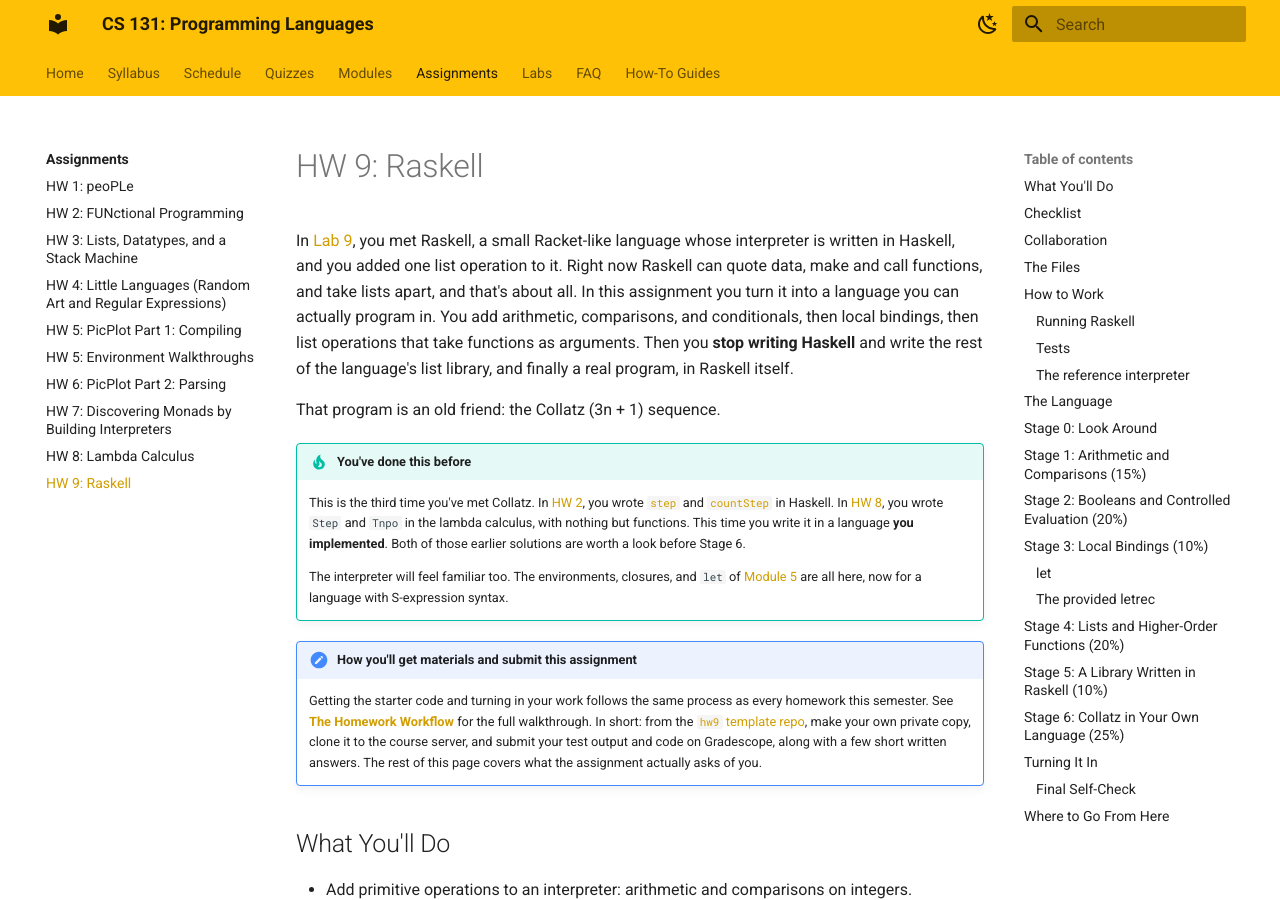
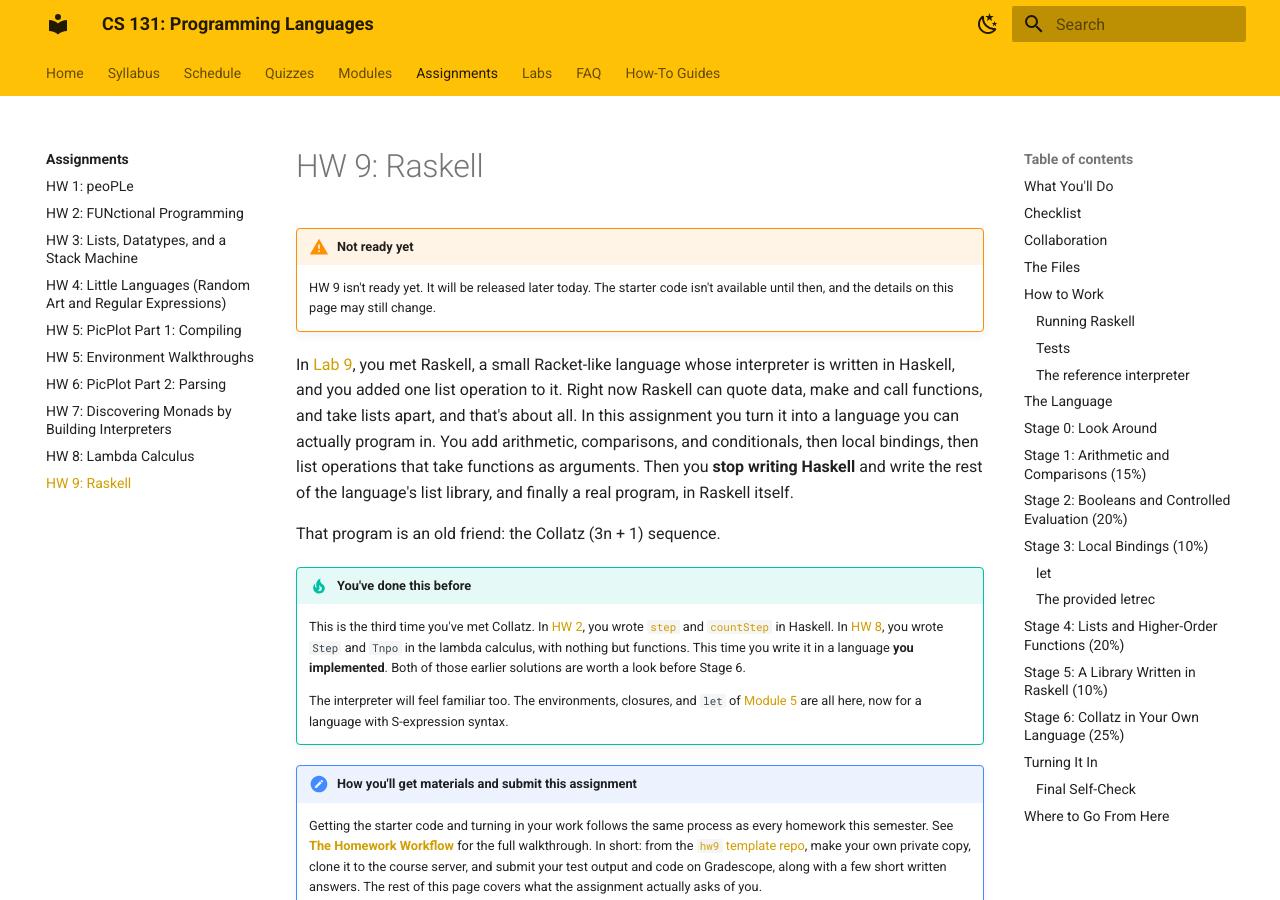
Before and after one commit to lbang-hmc/cs-131-website, an MkDocs documentation site: the page built from content/assignments/hw09.md, in a window 1280 px wide and 900 px high. Built offline with MkDocs 1.6.1 and Material for MkDocs 9.7.7, drawn with Linux system fonts in a browser that asks for light colours.

Commit message:
HW 9: add not-ready-yet notice
Co-Authored-By: Claude Opus 5.5 <noreply@anthropic.com>

```diff
--- a/content/assignments/hw09.md
+++ b/content/assignments/hw09.md
@@ -1,4 +1,7 @@
 # HW 9: Raskell
+
+!!! warning "Not ready yet"
+    HW 9 isn't ready yet. It will be released later today. The starter code isn't available until then, and the details on this page may still change.
 
 In [Lab 9](../labs/lab09.md), you met Raskell, a small Racket-like language whose interpreter is written in Haskell, and you added one list operation to it. Right now Raskell can quote data, make and call functions, and take lists apart, and that's about all. In this assignment you turn it into a language you can actually program in. You add arithmetic, comparisons, and conditionals, then local bindings, then list operations that take functions as arguments. Then you **stop writing Haskell** and write the rest of the language's list library, and finally a real program, in Raskell itself.
 
```
